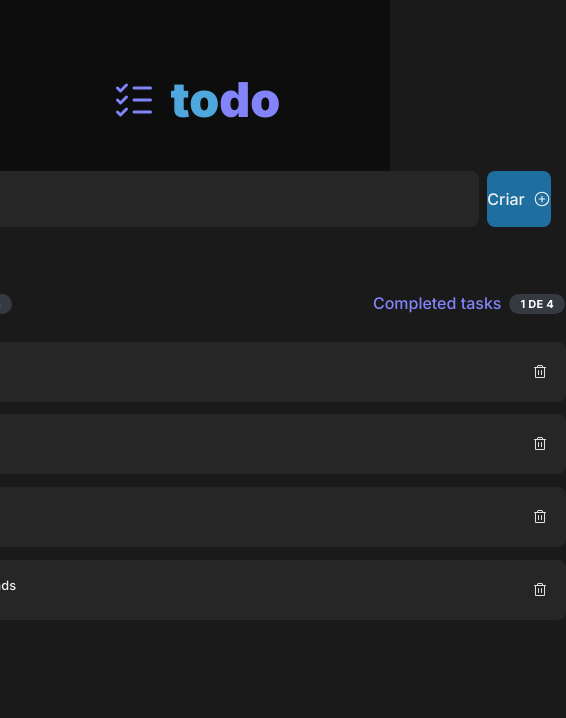
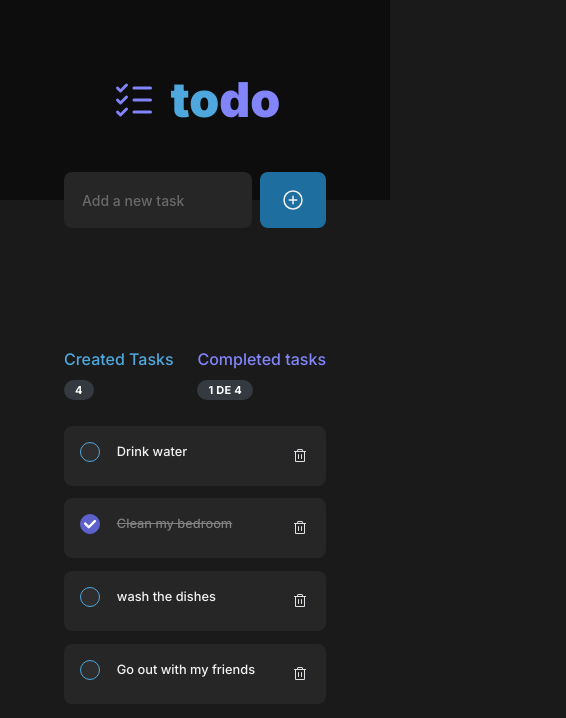
Before and after one commit to Ruan-Diego/todo-react, a React (Vite) app: page / in a window 390 px wide. Shown: the top 718 px of the page, 566 px wide, since content can reach past the window. Built offline with nearby package versions, Linux system fonts and the light colour scheme.

Commit message:
feat: responsividade

```diff
--- a/src/App.module.scss
+++ b/src/App.module.scss
@@ -1,12 +1,3 @@
-.input{
-    width: 100%;
-    display: flex;
-    justify-content: center;
-    gap: 0.5rem;
-    position: fixed;
-    top: 10.7rem;
-}
-
 .alert{
     width: 100%;
     display: flex;
--- a/src/App.tsx
+++ b/src/App.tsx
@@ -61,9 +61,7 @@ function App() {
   return (
     <main>
       <Header/>
-      <div className={styles.input}>
         <Input onCreateTask={handleCreateTask} />
-      </div>
 
       <TaskPage
         tasks={tasks}
--- a/src/components/button/Button.module.scss
+++ b/src/components/button/Button.module.scss
@@ -10,14 +10,27 @@
   gap: 0.5rem;
   border: none;
   cursor: pointer;
+  white-space: nowrap;
 
   span {
-      font-size: 1rem;
+    padding: 0.1rem;
+    font-size: 100%;
   }
 
-    &:hover{
+  &:hover {
     background-color: var(--blue);
     transition: 0.5s ease;
   }
 
+
+  @media (max-width: 480px) {
+    span {
+      display: none;
     }
+    svg {
+      width: 1.5rem;
+      height: 1.5rem;
+    }
+  }
+
+}
--- a/src/components/button/Button.tsx
+++ b/src/components/button/Button.tsx
@@ -4,13 +4,11 @@ import styles from './Button.module.scss'
 export function Button() {
 
   return (
-    <>
-        <button className={styles.button}>
-            <span>
-                Criar
-            </span>
-            <PlusCircle size={18} />
-        </button>
-    </>
+    <button className={styles.button}>
+        <span>
+            Add
+        </span>
+        <PlusCircle size={18} />
+    </button>
   )
 }
--- a/src/components/header/Header.module.scss
+++ b/src/components/header/Header.module.scss
@@ -5,6 +5,7 @@
     align-items: center;
     gap: 0.8rem;
     height: 12.5rem;
+    width: 100%;
 
     ListChecks{
         padding: 32px;
--- a/src/components/input/Input.module.scss
+++ b/src/components/input/Input.module.scss
@@ -1,29 +1,44 @@
-.input{
+.main{
+    display: flex;
+    justify-content: center;
+}
+.form{
+    max-width: 56rem;
+    width: 100%;
+    margin: 0 4rem;
+
+}
+.content{
+    display: flex;
+    justify-content: space-between;
+    align-items: center;
+    gap: 0.5rem;
+
+    Button, .input{
+        transform: translateY(-50%);
+    }
+}
+.inputRoot{
+    width: 100%;
+
+}
+.input {
     background-color: var(--gray-500);
     color: var(--gray-100);
     height: 3.5rem;
-    width: 40rem;
     border-radius: 8px;
-    box-shadow: none;
     padding-left: 1rem;
     border: 2px var(--gray-500) solid;
+    flex-grow: 1;
+    min-width: 0; // evita quebrar o layout em telas pequenas
 
-    &:hover{
-        border-color: var(--purple-dark);
-
+    &:hover {
+      border-color: var(--purple-dark);
     }
 
-    &:focus-visible, &:focus{
-        border-color: var(--purple);
-        outline: none;
+    &:focus-visible,
+    &:focus {
+      border-color: var(--purple);
+      outline: none;
     }
-}
-
-.form{
-    width: 100%;
-    display: flex;
-    justify-content: center;
-    gap: 0.5rem;
-    position: fixed;
-    top: 10.7rem;
-}
+  }
--- a/src/components/input/Input.tsx
+++ b/src/components/input/Input.tsx
@@ -20,20 +20,23 @@ export function Input({onCreateTask}: InputProps) {
   });
 
   return (
-    <form style={{ width: '100%' }} onSubmit={form.onSubmit((value) => onCreateTask(value.content))}>
-      <main className={styles.form}>
+    <main className={styles.main}>
+      <form className={styles.form} onSubmit={form.onSubmit((value) => onCreateTask(value.content))}>
+        <div className={styles.content}>
           <TextInput
             radius="md"
             classNames={{
-            input: styles.input
+              input: styles.input,
+              root: styles.inputRoot
             }}
-          withAsterisk
             placeholder="Add a new task"
             key={form.key('content')}
             {...form.getInputProps('content')}
           />
           <Button />
+        </div>
+      </form>
     </main>
-    </form>
+
   )
 }
--- a/src/components/task/Task.module.scss
+++ b/src/components/task/Task.module.scss
@@ -1,6 +1,6 @@
 .card{
     background-color: var(--gray-500);
-    width: 46.3rem;
+    width: 100%;
     display: grid;
     grid-template-columns: 1.5rem 1fr 1.5rem;
     gap: 0.8rem;
--- a/src/components/taskPage/TaskPage.module.scss
+++ b/src/components/taskPage/TaskPage.module.scss
@@ -1,5 +1,7 @@
 .taskPage{
+    width: 100%;
     margin-top: 5.7rem;
+    margin-bottom: 4rem;
     display: flex;
     justify-content: center;
 }
@@ -9,13 +11,16 @@
     justify-content: center;
     flex-direction: column;
     gap: 0.8rem;
-    width: 46.25rem;
+    width: 100%;
+    max-width: 55rem;
+    margin: 0 4rem;
 }
 
 .section{
     display: flex;
     justify-content: space-between;
     margin-bottom: 0.8rem;
+    width: 100%;
 
     .badgeOne{
         color: var(--blue);
@@ -38,3 +43,11 @@
         align-items: center;
     }
 }
+
+@media (max-width: 480px) {
+    .badgeOne, .badgeTwo{
+        flex-direction: column;
+        justify-content: left;
+        align-items: flex-start !important;
+    }
+}
--- a/src/components/taskPage/TaskPage.tsx
+++ b/src/components/taskPage/TaskPage.tsx
@@ -26,7 +26,7 @@ export function TaskPage({ tasks, allTasks, onToggleChecked, onDeleteTask, onFil
             <section className={styles.section}>
                 <Tooltip position="top-start" color='#5E60CE' label="Show all my tasks">
                     <div className={styles.badgeOne}>
-                        <span className={styles.textDecoration} onClick={() => onFilterTask(false)}>Your Created Tasks</span>
+                        <span className={styles.textDecoration} onClick={() => onFilterTask(false)}>Created Tasks</span>
                         <Badge color="gray">{allTasks.length}</Badge>
                     </div>
                 </Tooltip>
@@ -37,11 +37,7 @@ export function TaskPage({ tasks, allTasks, onToggleChecked, onDeleteTask, onFil
                         <Badge color="gray">{tarefasConcluídas.length} de {tasks.length}</Badge>
                     </div>
                 </Tooltip>
-
-
             </section>
-
-
 
             {tasks.length > 0 ? (
                 tasks.map((task) => (
```
Lines whose indentation alone changed are shown as unchanged.
